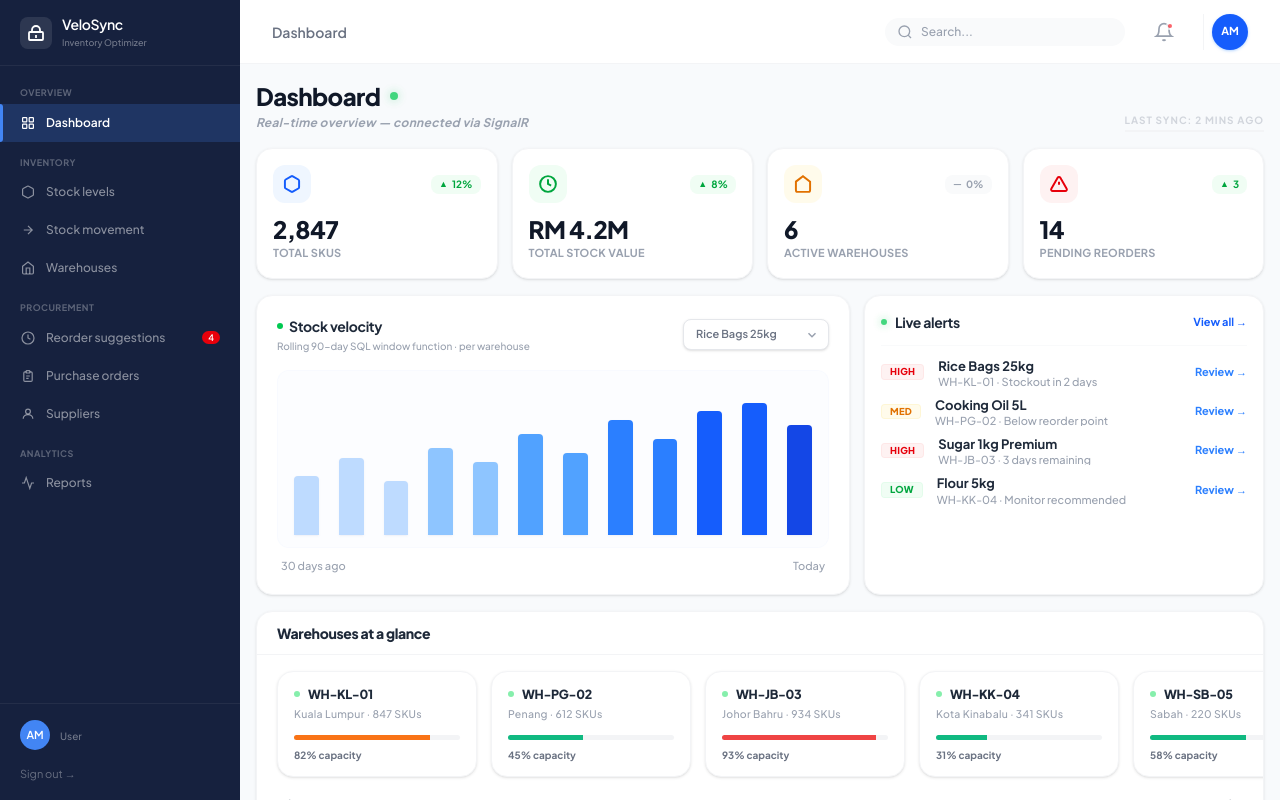
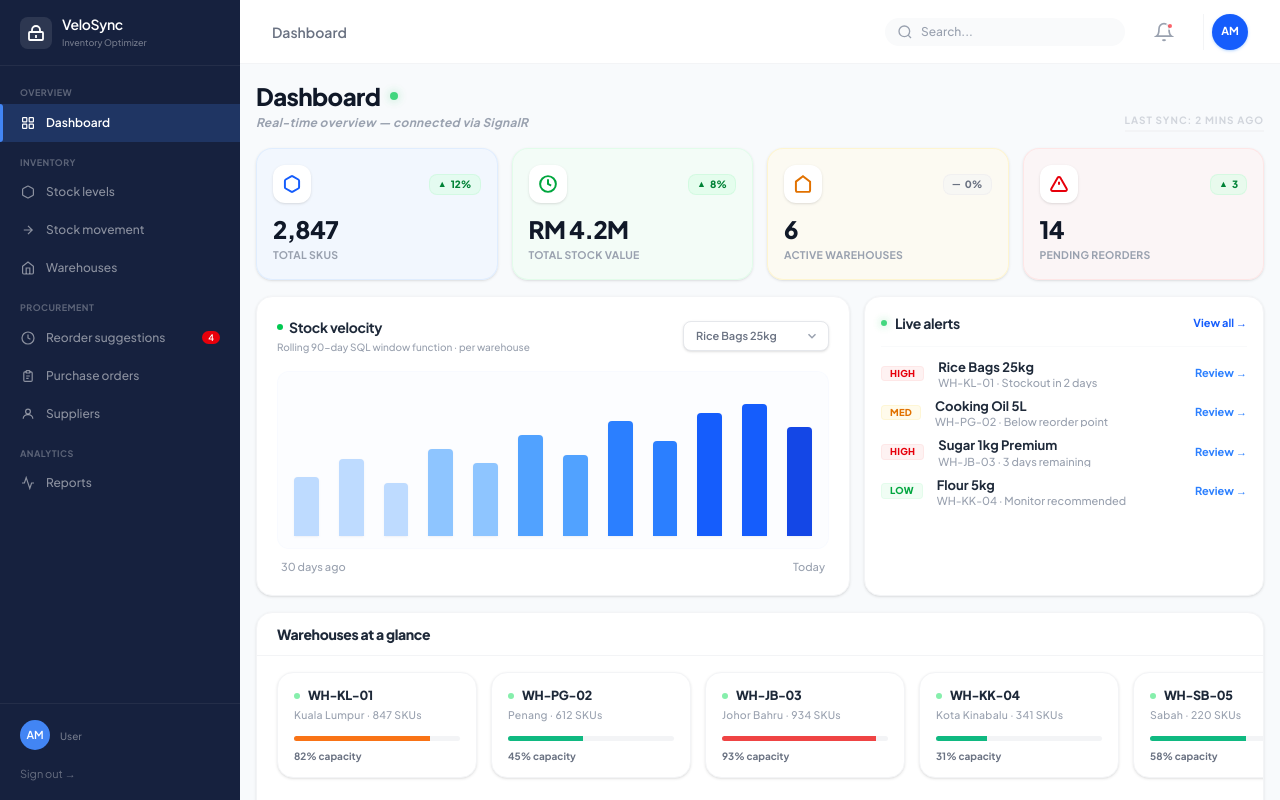
Before and after one commit to Majid-Mj/VeloSyncOptimizer-Frontend, a React (Vite) app: page /dashboard in a window 1280 px wide. Built offline with nearby package versions, Linux system fonts and the light colour scheme.

Commit message:
Enhance KPI cards with modern color shade backgrounds and floating white icon boxes

```diff
--- a/src/Components/Dashboard/StatCard.jsx
+++ b/src/Components/Dashboard/StatCard.jsx
@@ -5,31 +5,41 @@ const StatCard = ({ icon, label, value, trend, trendType = 'up', color = 'blue'
   const isDown = trendType === 'down';
   const isUp = trendType === 'up';
 
-  const colorClasses = {
-    blue: 'bg-blue-50 text-blue-600',
-    green: 'bg-green-50 text-green-600',
-    amber: 'bg-amber-50 text-amber-600',
-    red: 'bg-red-50 text-red-600',
-    gray: 'bg-gray-50 text-gray-500'
+  // Beautiful tinted card backgrounds and matching border strokes
+  const cardBgClasses = {
+    blue: 'bg-[#eff6ff]/60 border-[#dbeafe]/80 hover:bg-[#eff6ff]/80 transition-all',
+    green: 'bg-[#f0fdf4]/60 border-[#dcfce7]/80 hover:bg-[#f0fdf4]/80 transition-all',
+    amber: 'bg-[#fffbeb]/60 border-[#fef3c7]/80 hover:bg-[#fffbeb]/80 transition-all',
+    red: 'bg-[#fef2f2]/60 border-[#fee2e2]/80 hover:bg-[#fef2f2]/80 transition-all',
+    gray: 'bg-gray-50/60 border-gray-200/80 hover:bg-gray-50/80 transition-all'
+  };
+
+  // Vivid matching text/icon stroke colors
+  const textClasses = {
+    blue: 'text-blue-600',
+    green: 'text-green-600',
+    amber: 'text-amber-600',
+    red: 'text-red-600',
+    gray: 'text-gray-500'
   };
 
   const trendClasses = {
-    up: 'bg-green-50 text-green-600',
-    down: 'bg-red-50 text-red-600',
-    neutral: 'bg-gray-50 text-gray-400'
+    up: 'bg-green-100/60 text-green-700 border border-green-200/40',
+    down: 'bg-red-100/60 text-red-700 border border-red-200/40',
+    neutral: 'bg-gray-100/60 text-gray-500 border border-gray-200/40'
   };
 
   return (
-    <div className="bg-white rounded-2xl p-4 shadow-sm border border-gray-100 flex flex-col gap-3.5 hover:shadow-md transition-all duration-300 cursor-default group">
+    <div className={`rounded-2xl p-4 shadow-sm border flex flex-col gap-3.5 hover:shadow-md transition-all duration-300 cursor-default group ${cardBgClasses[color]}`}>
       <div className="flex items-center justify-between">
-        {/* Icon with light shaded background */}
-        <div className={`w-9.5 h-9.5 rounded-xl flex items-center justify-center transition-transform group-hover:scale-105 duration-300 ${colorClasses[color]}`}>
+        {/* Elevated white icon card floating inside the tinted background */}
+        <div className={`w-9.5 h-9.5 bg-white border border-white/50 rounded-xl flex items-center justify-center shadow-sm shrink-0 transition-transform group-hover:scale-105 duration-300 ${textClasses[color]}`}>
           <div className="scale-105">{icon}</div>
         </div>
 
         {/* Trend tag with light background and colored text */}
         {trend && (
-          <div className={`flex items-center gap-1 px-2 py-0.5 rounded-lg text-[10px] font-bold ${trendClasses[trendType]}`}>
+          <div className={`flex items-center gap-1 px-2 py-0.5 rounded-lg text-[10px] font-extrabold ${trendClasses[trendType]}`}>
             <span className="text-[9px]">{isUp ? '▲' : isDown ? '▼' : '—'}</span>
             <span>{trend}</span>
           </div>
@@ -38,7 +48,7 @@ const StatCard = ({ icon, label, value, trend, trendType = 'up', color = 'blue'
 
       <div>
         <div className="text-2xl font-black text-gray-900 tracking-tight leading-none">{value}</div>
-        <div className="text-[11px] font-bold text-gray-400 mt-1 uppercase tracking-wide">{label}</div>
+        <div className="text-[10.5px] font-bold text-gray-400 mt-1.5 uppercase tracking-wide">{label}</div>
       </div>
     </div>
   );
```
